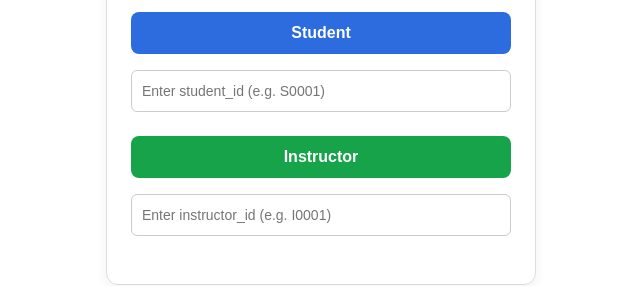
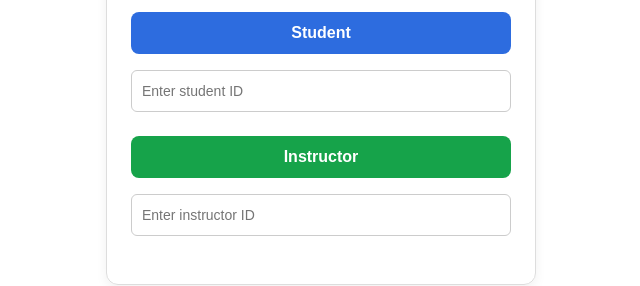
Before and after one commit to frost-drago/LMS-Database, a React (Create React App) app in the folder client/: page / in a window 1280 px wide. Shown: the part 255-541 px from the top of the page, without its empty margins (319-959 px from the left). Built offline with nearby package versions, Linux system fonts and the light colour scheme.

Commit message:
Refactor App.js for consistency and clarity

```diff
--- a/client/src/App.js
+++ b/client/src/App.js
@@ -1,43 +1,49 @@
-import React, { useState } from 'react';
+import React, { useState } from "react";
 import {
   BrowserRouter as Router,
   Routes,
   Route,
-  NavLink,
   useNavigate,
-  useParams,
-} from 'react-router-dom';
+} from "react-router-dom";
 
-import Student from './Student';
-import Instructor from './Instructor';
-import Admin from './Admin';
+import Student from "./Student";
+import Instructor from "./Instructor";
+import Admin from "./Admin";
 
-import './App.css';
+import "./App.css";
 
-// Convert nav style function → returns className
-const navStyle = ({ isActive }) =>
-  isActive ? "nav-link nav-link-active" : "nav-link";
 
-// --- New: SelectUserPage (landing screen) ---
+// ===========================
+// Landing Screen
+// ===========================
 function SelectUserPage() {
   const navigate = useNavigate();
-  const [studentId, setStudentId] = useState('');
-  const [instructorId, setInstructorId] = useState('');
 
-  const goAdmin = () => navigate('/admin/courses');
+  const [studentId, setStudentId] = useState("");
+  const [instructorId, setInstructorId] = useState("");
 
+
+  // ---- Admin ----
+  const goAdmin = () => {
+    navigate("/admin/courses");
+  };
+
+
+  // ---- Student ----
   const goStudent = async () => {
     const trimmed = studentId.trim();
     if (!trimmed) return;
 
     try {
-      const res = await fetch(`http://localhost:4000/auth/student/${encodeURIComponent(trimmed)}`);
+      const res = await fetch(
+        `http://localhost:4000/auth/student/${encodeURIComponent(trimmed)}`
+      );
       if (!res.ok) {
         alert("Student ID not found.");
         return;
       }
+
       const data = await res.json();
-
       navigate(`/student/${trimmed}/homepage`, { state: { student: data } });
 
     } catch (err) {
@@ -45,18 +51,22 @@ function SelectUserPage() {
     }
   };
 
+
+  // ---- Instructor ----
   const goInstructor = async () => {
     const trimmed = instructorId.trim();
     if (!trimmed) return;
 
     try {
-      const res = await fetch(`http://localhost:4000/auth/instructor/${encodeURIComponent(trimmed)}`);
+      const res = await fetch(
+        `http://localhost:4000/auth/instructor/${encodeURIComponent(trimmed)}`
+      );
       if (!res.ok) {
         alert("Instructor ID not found.");
         return;
       }
+
       const data = await res.json();
-
       navigate(`/instructor/${trimmed}/homepage`, { state: { instructor: data } });
 
     } catch (err) {
@@ -64,50 +74,73 @@ function SelectUserPage() {
     }
   };
 
+
+  // ===========================
+  // UI
+  // ===========================
   return (
     <div className="container-box">
+
       <h1 className="title">Select User</h1>
       <p className="subtitle">Choose how you want to enter the LMS.</p>
 
-      {/* Admin */}
+      {/* ========= Admin ========= */}
       <div className="section-block">
-        <button onClick={goAdmin} className="btn btn-admin">Admin</button>
+        <button onClick={goAdmin} className="btn btn-admin">
+          Admin
+        </button>
       </div>
 
-      {/* Student */}
+
+      {/* ========= Student ========= */}
       <div className="section-block">
-        <button onClick={goStudent} className="btn btn-student">Student</button>
+        <button onClick={goStudent} className="btn btn-student">
+          Student
+        </button>
+
         <input
           type="text"
-          placeholder="Enter student_id (e.g. S0001)"
+          placeholder="Enter student ID"
           value={studentId}
           onChange={(e) => setStudentId(e.target.value)}
           className="input-field"
         />
       </div>
 
-      {/* Instructor */}
+
+      {/* ========= Instructor ========= */}
       <div className="section-block">
-        <button onClick={goInstructor} className="btn btn-instructor">Instructor</button>
+        <button onClick={goInstructor} className="btn btn-instructor">
+          Instructor
+        </button>
+
         <input
           type="text"
-          placeholder="Enter instructor_id (e.g. I0001)"
+          placeholder="Enter instructor ID"
           value={instructorId}
           onChange={(e) => setInstructorId(e.target.value)}
           className="input-field"
         />
       </div>
+
     </div>
   );
 }
 
+
+// ===========================
+// Main App Router
+// ===========================
 export default function App() {
   return (
     <Router>
       <Routes>
         <Route path="/" element={<SelectUserPage />} />
+
         <Route path="/student/:student_id/*" element={<Student />} />
+
         <Route path="/instructor/:instructor_id/*" element={<Instructor />} />
+
         <Route path="/admin/*" element={<Admin />} />
       </Routes>
     </Router>
```
